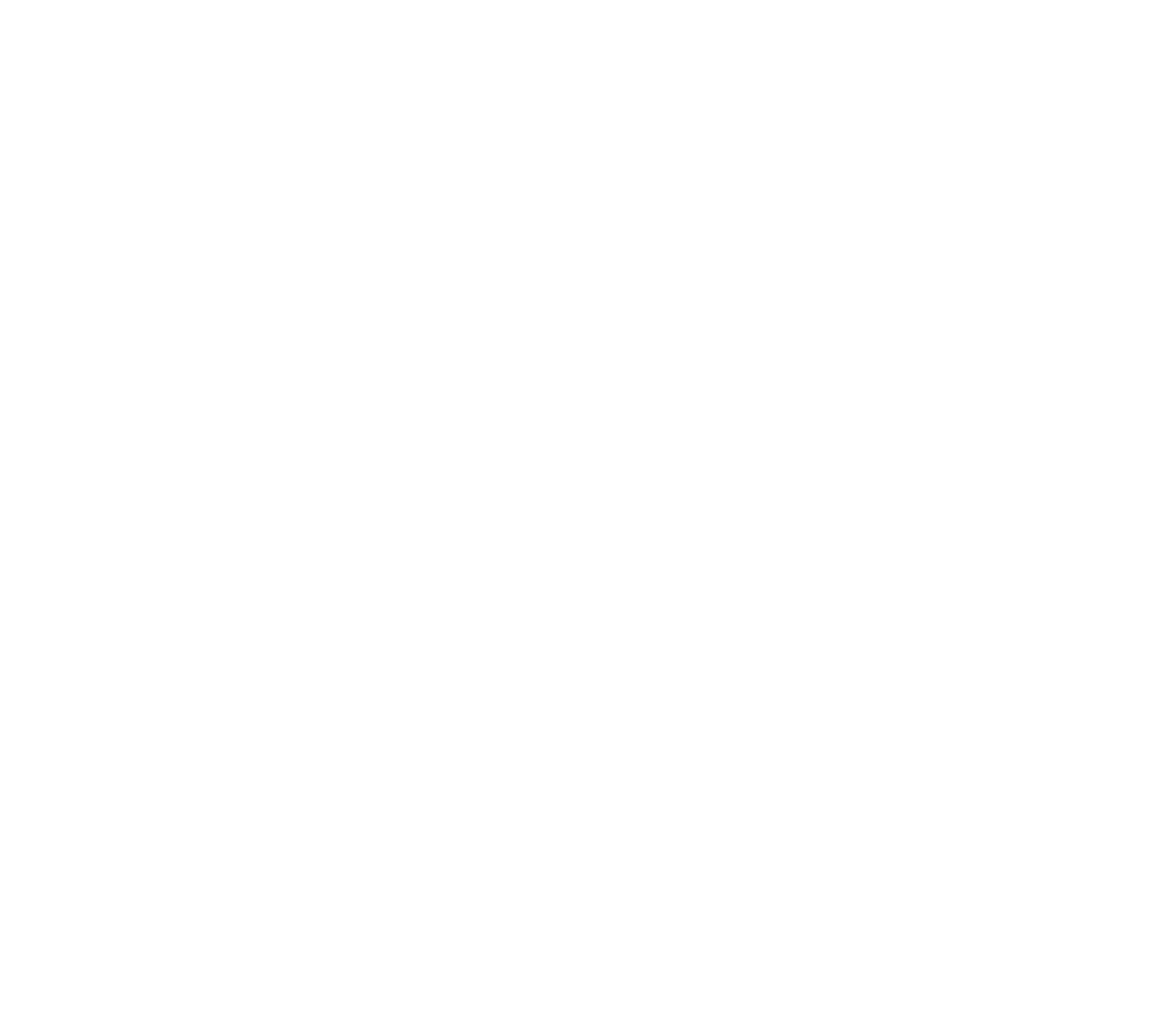
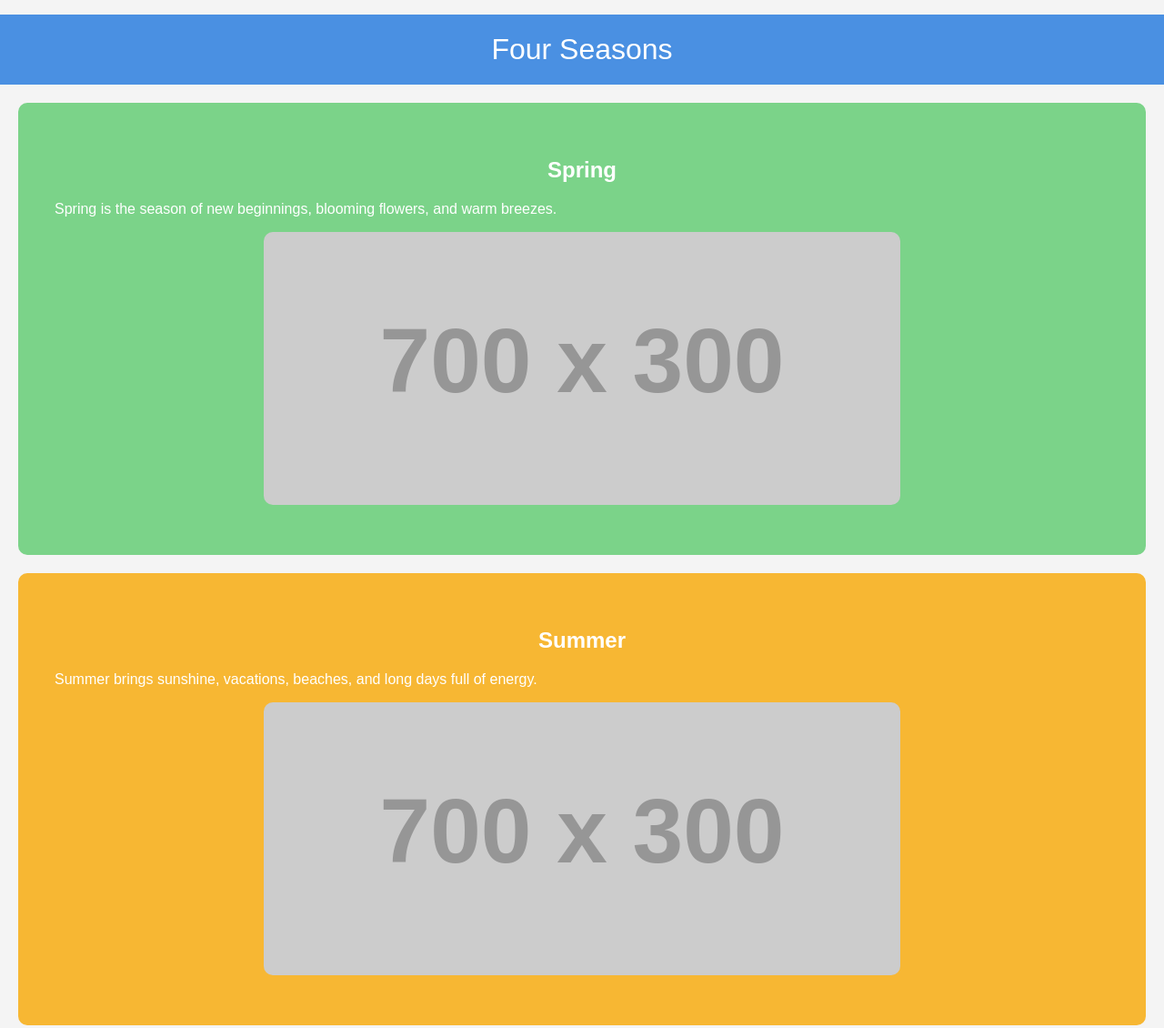
Before and after one commit to hakimaokot-christy/collaboration-work, a plain HTML site: page project.html in a window 1280 px wide. Shown: the top 1130 px of the page at 91% size. Before the commit the page ends 800 px from the top, so only its background shows below. Drawn offline with Linux system fonts and the light colour scheme; placeholder pictures from the web are drawn by us.

Commit message:
project code

```diff
--- a/project.html
+++ b/project.html
@@ -7,6 +7,96 @@
     <link rel="stylesheet" href="project.css">
 </head>
 <body>
+    <P></P>
+    <!DOCTYPE html>
+<html lang="en">
+<head>
+    <meta charset="UTF-8">
+    <meta name="viewport" content="width=device-width, initial-scale=1.0">
+    <title>Four Seasons Project</title>
+    <style>
+        body {
+            margin: 0;
+            font-family: Arial, sans-serif;
+            background: #f4f4f4;
+        }
+
+        header {
+            background: #4a90e2;
+            padding: 20px;
+            text-align: center;
+            color: white;
+            font-size: 2em;
+        }
+
+        .season {
+            padding: 40px;
+            margin: 20px;
+            border-radius: 10px;
+            color: white;
+        }
+
+        .spring {
+            background: #7bd389;
+        }
+
+        .summer {
+            background: #f7b733;
+        }
+
+        .autumn {
+            background: #d35400;
+        }
+
+        .winter {
+            background: #74b9ff;
+        }
+
+        img {
+            width: 100%;
+            max-width: 700px;
+            border-radius: 10px;
+            display: block;
+            margin: 15px auto;
+        }
+
+        h2 {
+            text-align: center;
+        }
+    </style>
+</head>
+<body>
+
+<header>
+    Four Seasons
+</header>
+
+<section class="season spring">
+    <h2>Spring</h2>
+    <p>Spring is the season of new beginnings, blooming flowers, and warm breezes.</p>
+    <img src="https://via.placeholder.com/700x300?text=Spring" alt="Spring">
+</section>
+
+<section class="season summer">
+    <h2>Summer</h2>
+    <p>Summer brings sunshine, vacations, beaches, and long days full of energy.</p>
+    <img src="https://via.placeholder.com/700x300?text=Summer" alt="Summer">
+</section>
+
+<section class="season autumn">
+    <h2>Autumn</h2>
+    <p>Autumn paints the world with orange and red leaves, bringing cooler air.</p>
+    <img src="https://via.placeholder.com/700x300?text=Autumn" alt="Autumn">
+</section>
+
+<section class="season winter">
+    <h2>Winter</h2>
+    <p>Winter is cold and peaceful, often covered in snow with cozy nights indoors.</p>
+    <img src="https://via.placeholder.com/700x300?text=Winter" alt="Winter">
+</section>
 
 </body>
 </html>
+
+</body>
+</html>
```
